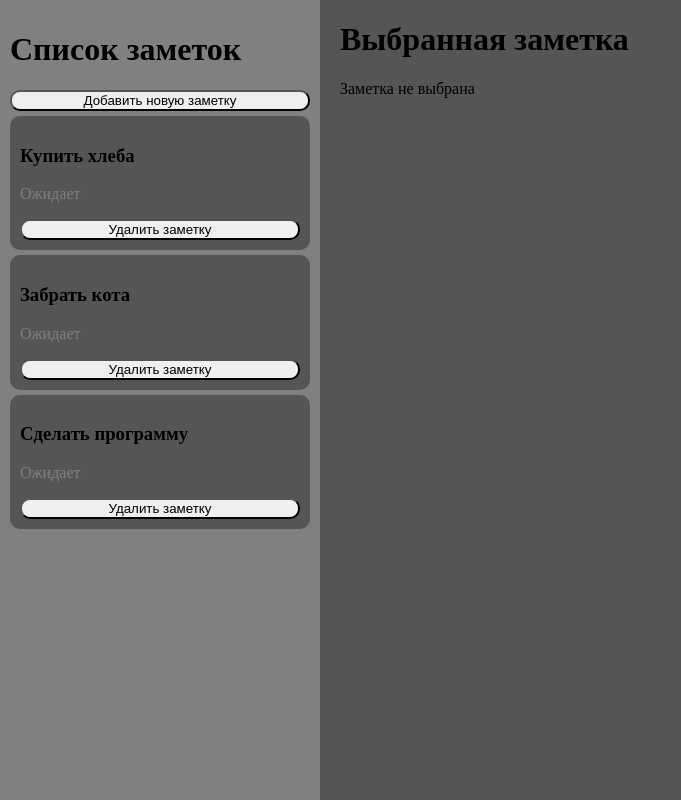
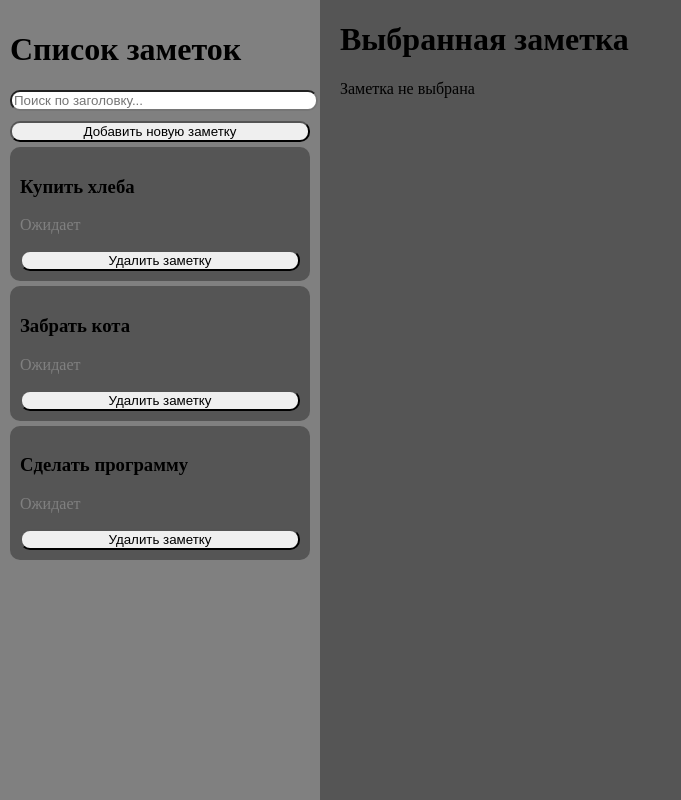
Before and after one commit to lebedev-maxim-dmitrievich/react-app-todo, a React (Create React App) app: page / in a window 1280 px wide. Shown: the whole page, without its empty margins (0-681 px from the left). Built offline with nearby package versions, Linux system fonts and the light colour scheme.

Commit message:
Добавил поиск по заголовкам

```diff
--- a/src/App.js
+++ b/src/App.js
@@ -11,6 +11,8 @@ function App() {
     ])
 
     const [selectedTask, setSelectedTask] = useState(null);
+
+    const [searchTerm, setSearchTerm] = useState("");
 
     const addTask = () => {
         let newTaskId = 1
@@ -47,15 +49,25 @@ function App() {
         setSelectedTask(task);
     };
 
+    const filteredTasks = tasks.filter((task) =>
+      task.title.toLowerCase().includes(searchTerm.toLowerCase())
+    );
+
     return (
       <div className="container">
         <div className="sidebar">
         <h1>Список заметок</h1>
+        <input
+          type="text"
+          placeholder="Поиск по заголовку..."
+          value={searchTerm}
+          onChange={(e) => setSearchTerm(e.target.value)}
+        />
         <button onClick={addTask}>Добавить новую заметку</button>
           {tasks.length === 0 ? (
             <p>Заметок нет</p>
           ) : (
-            tasks.map((task) => (
+            filteredTasks.map((task) => (
               <TaskList
                 key={task.id}
                 task={task}
--- a/src/css/main.css
+++ b/src/css/main.css
@@ -24,6 +24,12 @@
     padding: 10px;
     box-sizing: border-box;
     overflow: auto;
+}
+
+.sidebar input {
+    width: 100%;
+    margin-bottom: 10px;
+    border-radius: 10px;
 }
 
 .sidebar button {
```
